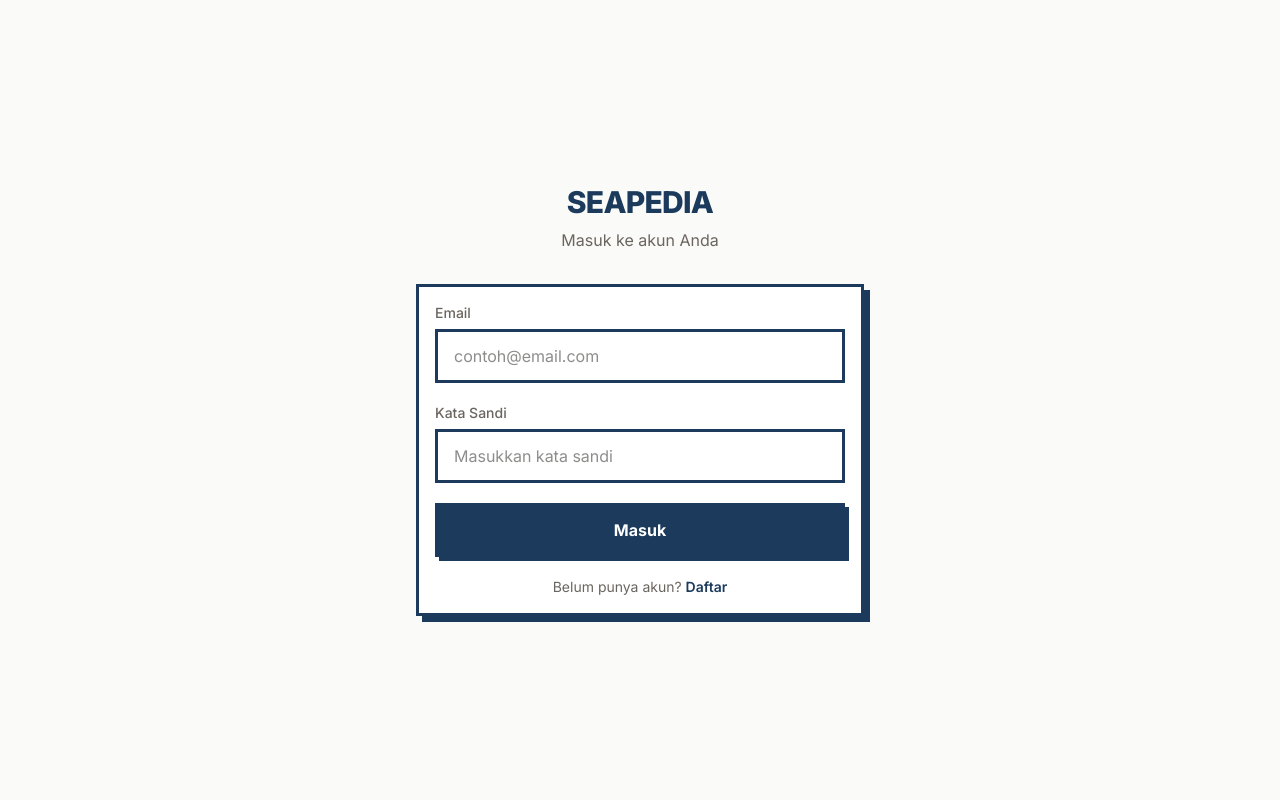
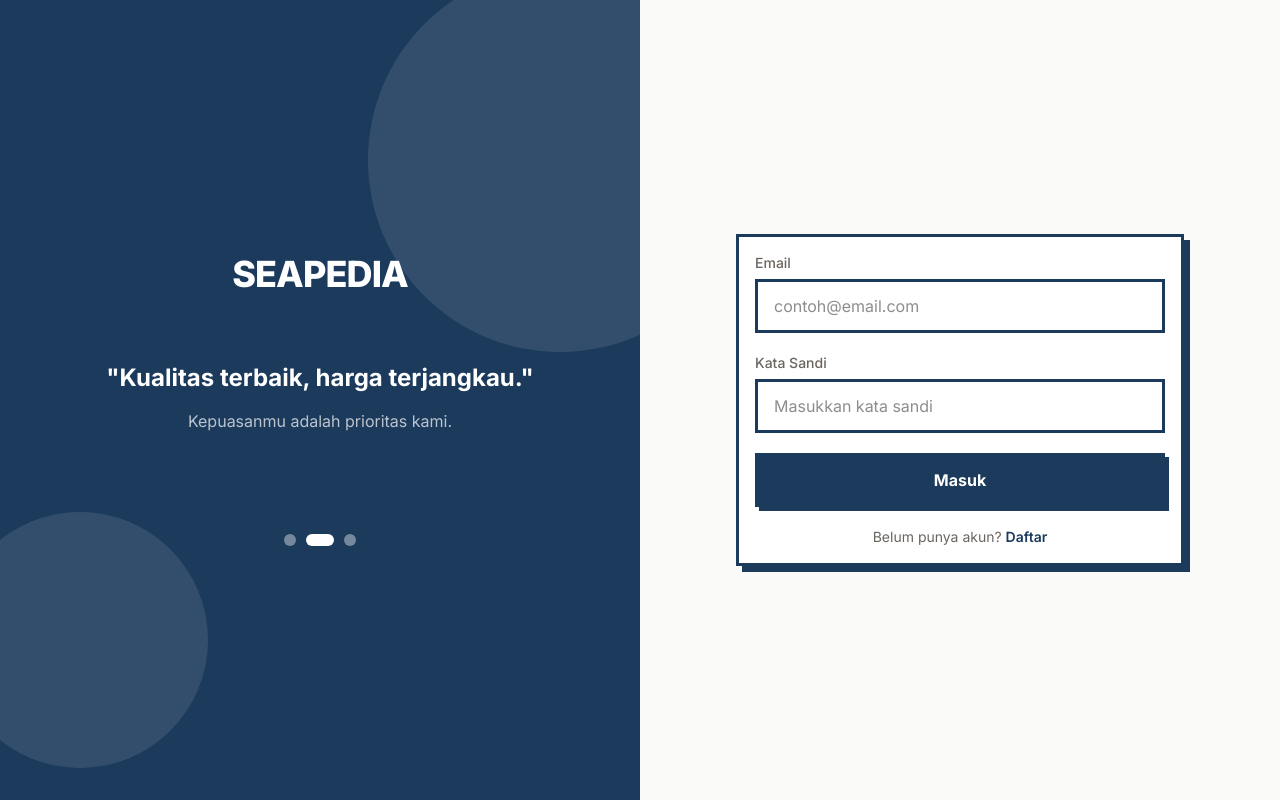
Before and after one commit to saputt/Seapedia-FE, a React (Vite) app: page /auth/login in a window 1280 px wide. Built offline with nearby package versions, Linux system fonts and the light colour scheme; no server answers.

Commit message:
design(auth): redesign AuthLayout with quote carousel

```diff
--- a/src/shared/components/layout/AuthLayout.tsx
+++ b/src/shared/components/layout/AuthLayout.tsx
@@ -1,3 +1,4 @@
+import { useState, useEffect, useCallback } from "react";
 import { Link } from "react-router-dom";
 
 interface AuthLayoutProps {
@@ -5,17 +6,100 @@ interface AuthLayoutProps {
   subtitle?: string;
 }
 
+const QUOTES = [
+  {
+    text: "Belanja mudah, hidup lebih ringan.",
+    sub: "Temukan ribuan produk favoritmu di satu tempat.",
+  },
+  {
+    text: "Kualitas terbaik, harga terjangkau.",
+    sub: "Kepuasanmu adalah prioritas kami.",
+  },
+  {
+    text: "Dari rumah ke rumah, dengan penuh percaya.",
+    sub: "Pengiriman aman dan cepat ke seluruh Indonesia.",
+  },
+];
+
 const AuthLayout = ({ children, subtitle }: AuthLayoutProps) => {
+  const [current, setCurrent] = useState(0);
+
+  const goTo = useCallback((index: number) => {
+    setCurrent(index);
+  }, []);
+
+  useEffect(() => {
+    const timer = setInterval(() => {
+      setCurrent((prev) => (prev + 1) % QUOTES.length);
+    }, 5000);
+    return () => clearInterval(timer);
+  }, []);
+
   return (
-    <div className="min-h-screen flex items-center justify-center bg-bg-secondary px-4">
-      <div className="w-full max-w-md">
-        <div className="text-center mb-8">
-          <Link to="/" className="text-brand-deep font-extrabold text-3xl tracking-tight">
+    <div className="min-h-screen flex flex-col lg:flex-row">
+      {/* Left panel - quotes */}
+      <div className="hidden lg:flex lg:w-1/2 bg-brand-deep relative overflow-hidden">
+        <div className="absolute inset-0 opacity-10">
+          <svg viewBox="0 0 400 400" className="w-full h-full">
+            <circle cx="350" cy="50" r="120" fill="white" />
+            <circle cx="50" cy="350" r="80" fill="white" />
+          </svg>
+        </div>
+
+        <div className="relative z-10 flex flex-col items-center justify-center w-full px-12">
+          <Link to="/" className="text-white font-extrabold text-4xl tracking-tight mb-16">
             SEAPEDIA
           </Link>
-          {subtitle && <p className="text-text-secondary mt-2">{subtitle}</p>}
+
+          <div className="relative w-full max-w-md h-32">
+            {QUOTES.map((quote, index) => (
+              <div
+                key={index}
+                className={`absolute inset-0 transition-all duration-500 ease-in-out flex flex-col items-center text-center ${
+                  index === current
+                    ? "opacity-100 translate-y-0"
+                    : index < current
+                    ? "opacity-0 -translate-y-4"
+                    : "opacity-0 translate-y-4"
+                }`}
+              >
+                <p className="text-white text-2xl font-bold leading-relaxed">
+                  "{quote.text}"
+                </p>
+                <p className="text-white/70 text-base mt-3">
+                  {quote.sub}
+                </p>
+              </div>
+            ))}
+          </div>
+
+          <div className="flex gap-2.5 mt-12">
+            {QUOTES.map((_, index) => (
+              <button
+                key={index}
+                onClick={() => goTo(index)}
+                className={`rounded-full transition-all cursor-pointer ${
+                  index === current
+                    ? "w-7 h-3 bg-white"
+                    : "w-3 h-3 bg-white/40 hover:bg-white/60"
+                }`}
+              />
+            ))}
+          </div>
         </div>
-        {children}
+      </div>
+
+      {/* Right panel - form */}
+      <div className="flex-1 flex items-center justify-center bg-bg-secondary px-4 py-10 lg:py-0">
+        <div className="w-full max-w-md">
+          <div className="text-center mb-8 lg:hidden">
+            <Link to="/" className="text-brand-deep font-extrabold text-3xl tracking-tight">
+              SEAPEDIA
+            </Link>
+            {subtitle && <p className="text-text-secondary mt-2">{subtitle}</p>}
+          </div>
+          {children}
+        </div>
       </div>
     </div>
   );
```
